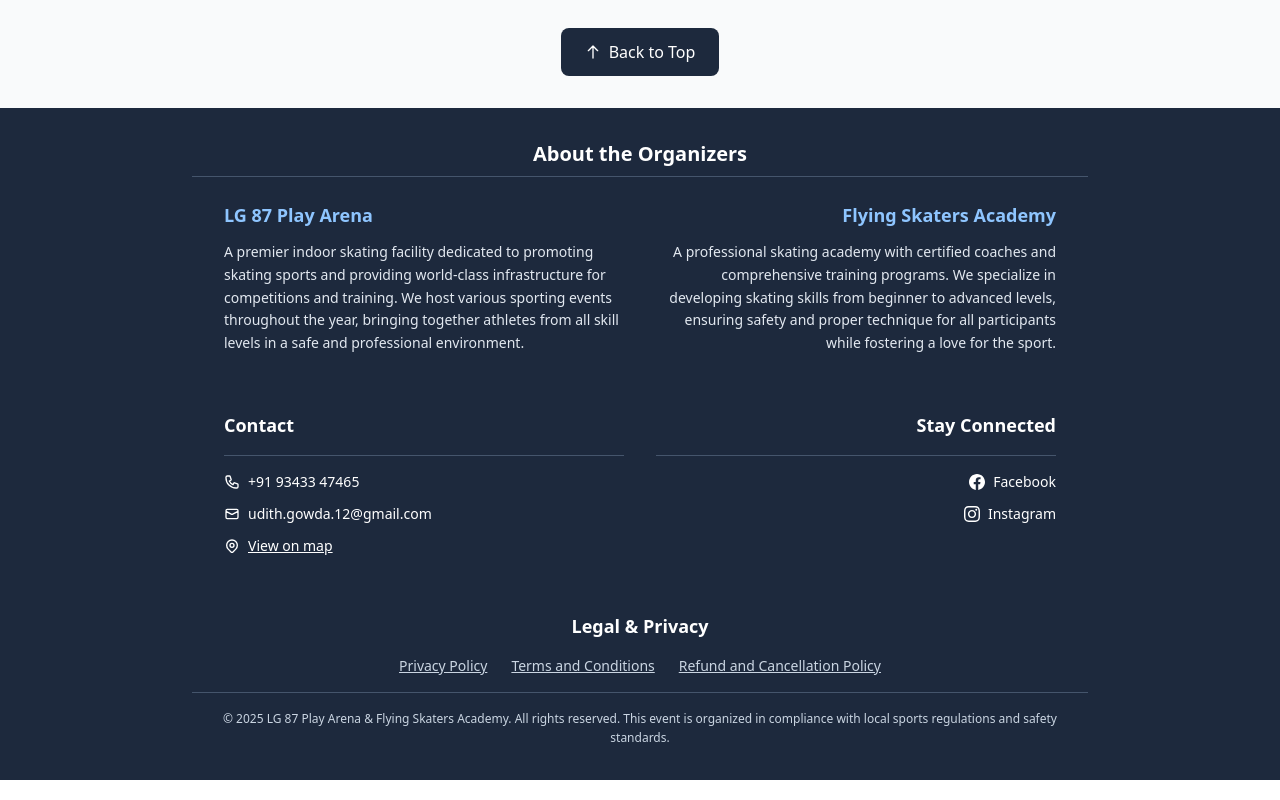
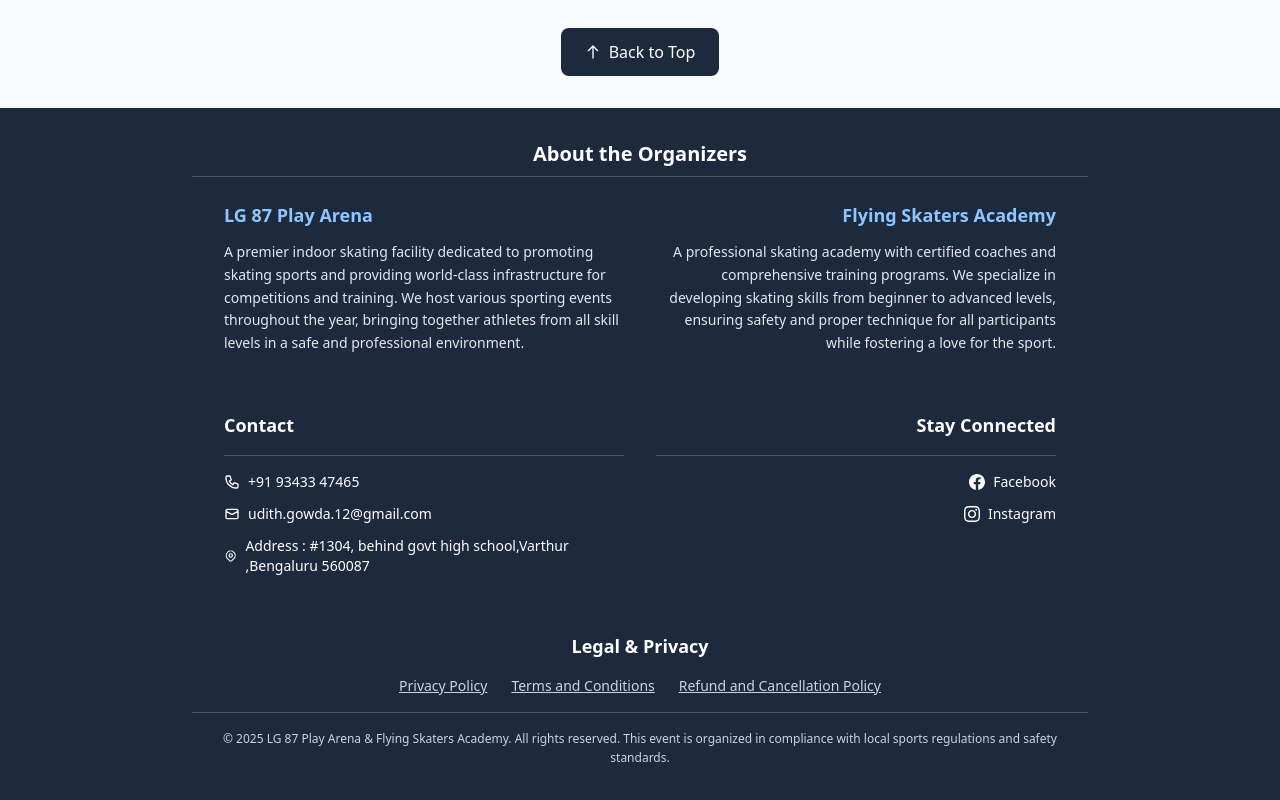
Before and after one commit to Chirag4452/Event-hosting, a React (Vite) app in the folder client/: page /policies in a window 1280 px wide. Shown: the part 2079-2879 px from the top of the page. Built offline with nearby package versions, Linux system fonts and the light colour scheme.

Commit message:
adress-fix

```diff
--- a/client/src/components/Contact.tsx
+++ b/client/src/components/Contact.tsx
@@ -22,13 +22,13 @@
                 </svg>
                 <span className="text-white">udith.gowda.12@gmail.com</span>
               </div>
-              <a href="https://maps.app.goo.gl/d4BJju25yaCgJkw4A?g_st=ipc" target="_blank" rel="noopener noreferrer" className="flex items-center space-x-2 hover:text-blue-300 transition-colors">
+              <div className="flex items-center space-x-2">
                 <svg className="w-4 h-4 text-white" fill="none" stroke="currentColor" viewBox="0 0 24 24">
                   <path strokeLinecap="round" strokeLinejoin="round" strokeWidth={2} d="M17.657 16.657L13.414 20.9a1.998 1.998 0 01-2.827 0l-4.244-4.243a8 8 0 1111.314 0z" />
                   <path strokeLinecap="round" strokeLinejoin="round" strokeWidth={2} d="M15 11a3 3 0 11-6 0 3 3 0 016 0z" />
                 </svg>
-                <span className="text-white underline">View on map</span>
-              </a>
+                <span className="text-white">Address : #1304, behind govt high school,Varthur ,Bengaluru 560087</span>
+              </div>
             </div>
           </div>
 
```
